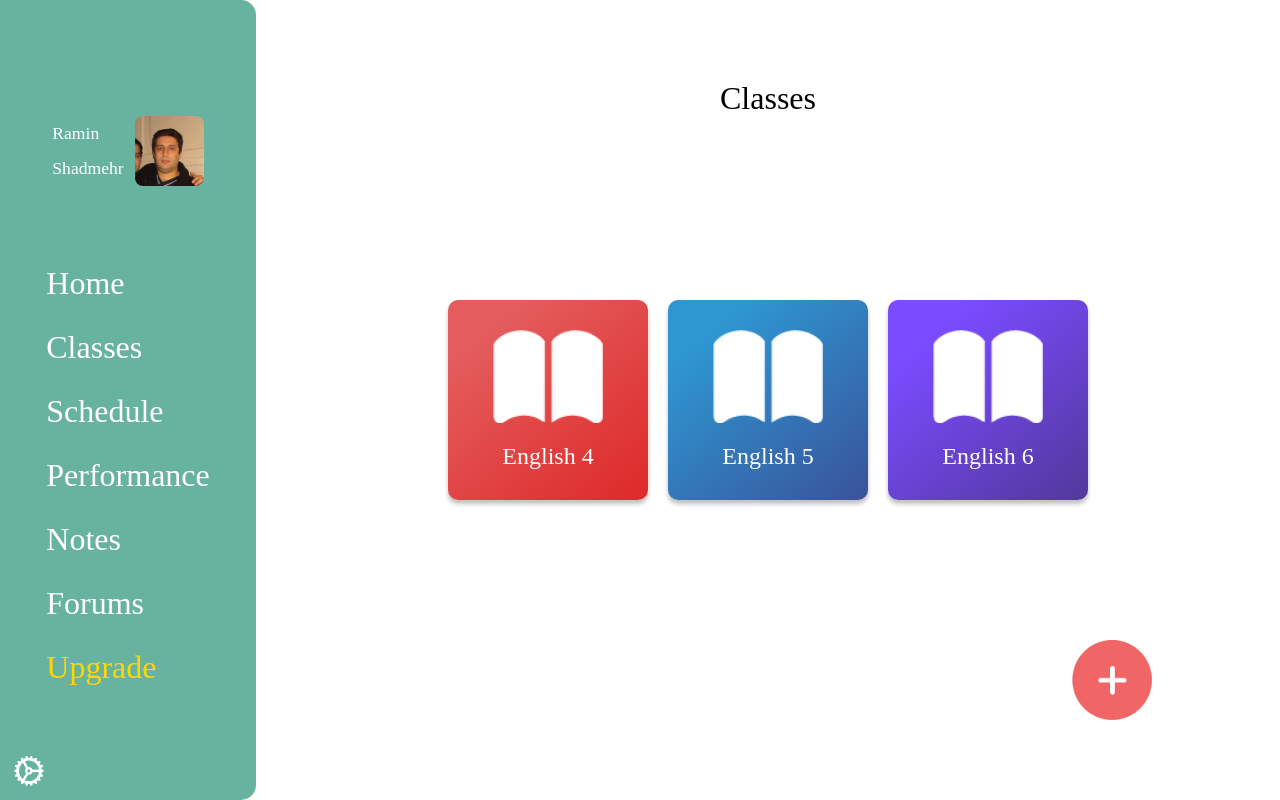
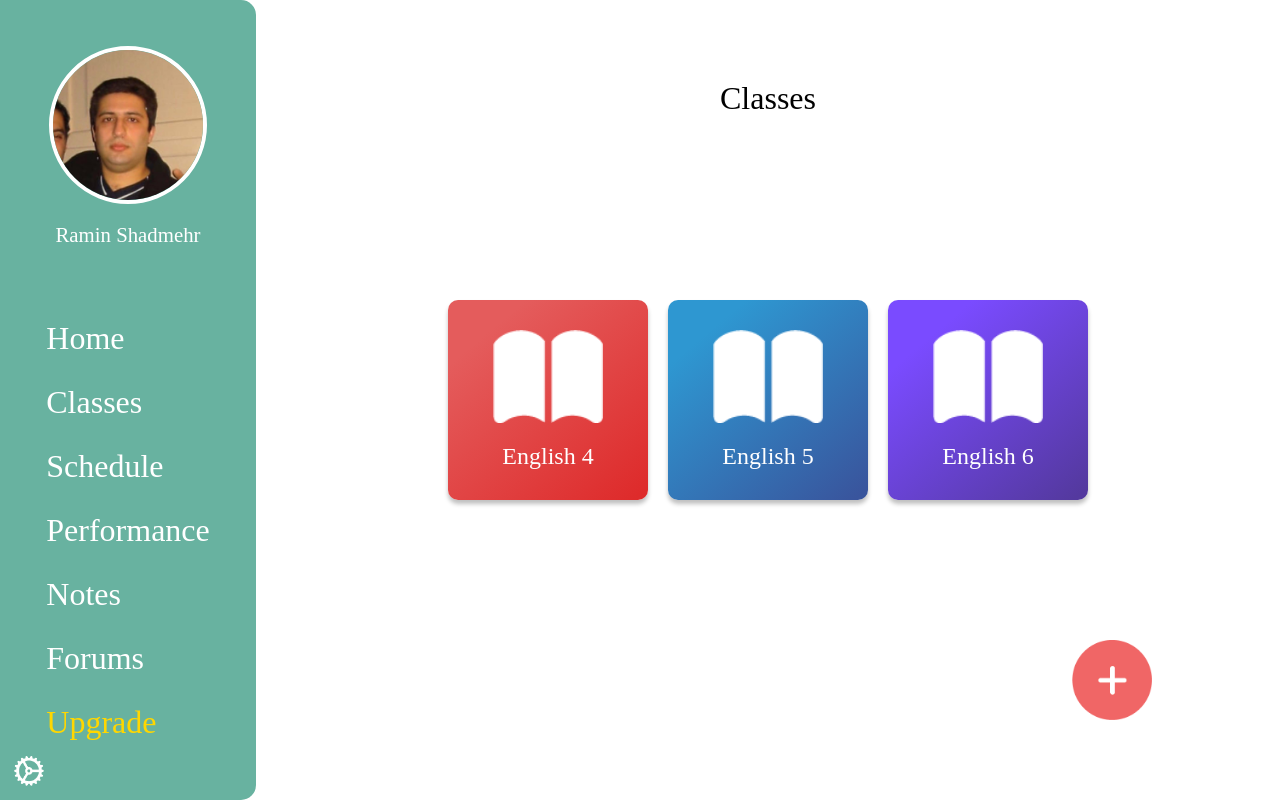
Before and after one commit to eliastayag/blueteal, a React (Create React App) app: page / in a window 1280 px wide. Built offline with nearby package versions, Linux system fonts and the light colour scheme; a web font is replaced by a local one.

Commit message:
menu icon

```diff
--- a/src/pages/comps/Menu/Menu.scss
+++ b/src/pages/comps/Menu/Menu.scss
@@ -15,11 +15,12 @@
 }
 
 .menu-logo{
-    height: 100px;
-    width: 100px;
+    // height: 200px;
+    // width: 00px;
     display: flex;
     justify-content: center;
     margin-bottom: 50px;
+
 }
 
 .menu-cog {
--- a/src/pages/comps/User/UserIcon.js
+++ b/src/pages/comps/User/UserIcon.js
@@ -6,8 +6,9 @@ import './UserIcon.scss';
 function UserIcon(){
     return(
         <div className='user'>
-             <p> Ramin Shadmehr </p>
-             <img className='userimg' src={require('../../../imgs/ramin.png')}/>
+                         <img className='userimg' src={require('../../../imgs/ramin.png')}/>
+
+             <p>Ramin Shadmehr</p>
         </div>
     )
 }
--- a/src/pages/comps/User/UserIcon.scss
+++ b/src/pages/comps/User/UserIcon.scss
@@ -2,19 +2,22 @@
 
 .user {
     display:flex;
-    flex-direction: row;
-    width:250px;
+    flex-direction: column;
+    // width:500px;
     font-family: $niramit;
-    font-size: 1.1rem;
+    font-size: 1.3rem;
     right:.5vw;
-    top: 2vh;
+    top: 1vh;
     align-items: center;
 
 }
 
 .userimg {
-    border-radius: 8px;
-    width:70px;
-    height:70px;
-    margin-left:10px;
+    border-radius: 100px;
+    width:150px;
+    height:150px;
+    // margin-left:10px;
+    margin-bottom: 10px;
+    border:4px solid white;
+
 }
```
